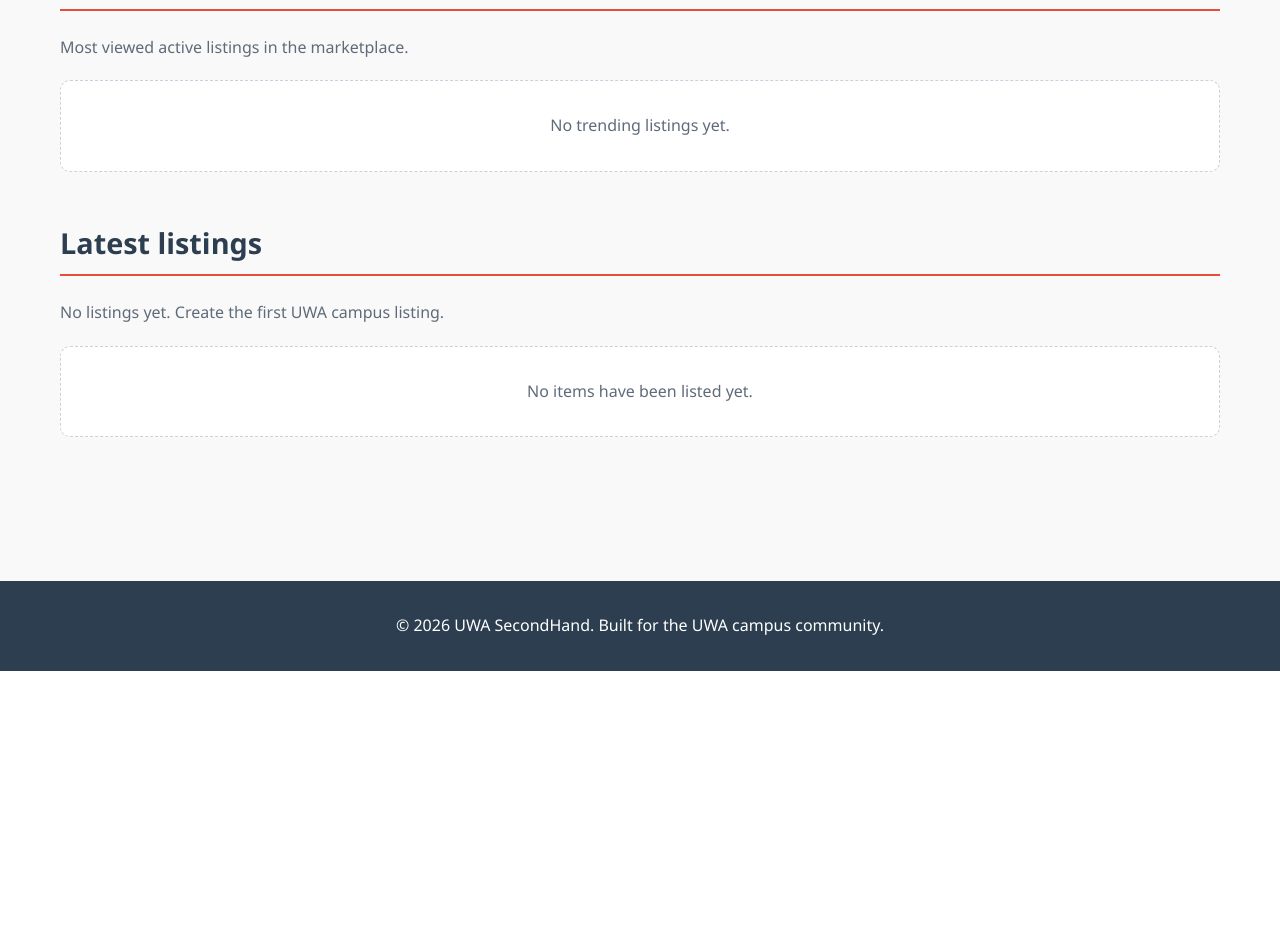
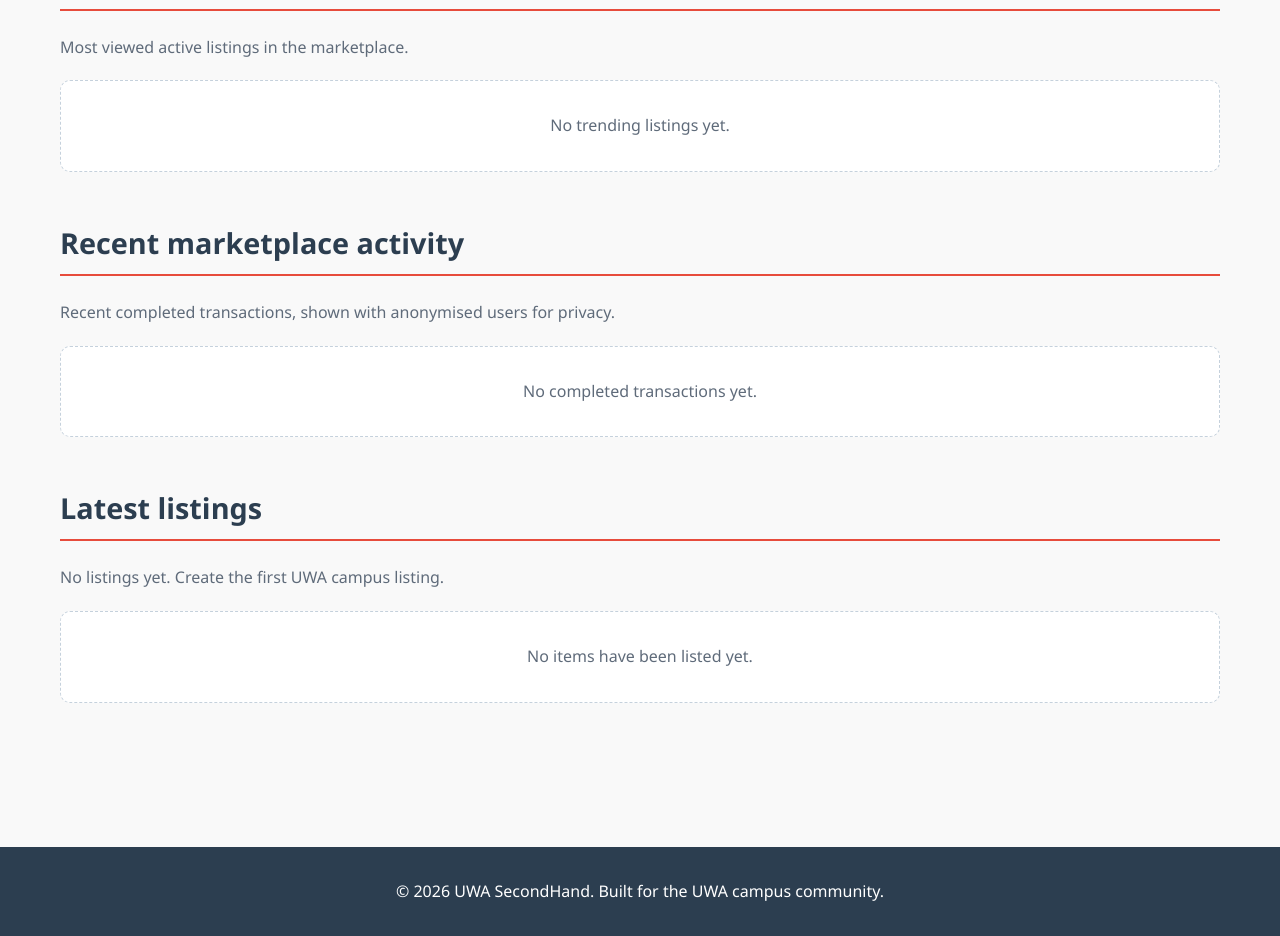
Before and after one commit to Solarch1022/CITS-5505-GroupProject, a Flask app: page / in a window 1280 px wide. Shown: the part 1056-1992 px from the top of the page. Before the commit the page ends 1727 px from the top, so only its background shows below. Run offline with Flask 3, Linux system fonts and the light colour scheme; some libraries are stand-ins or nearby versions.

Commit message:
Add recent marketplace activity feed with anonymised trader display

```diff
--- a/src/app.py
+++ b/src/app.py
@@ -1439,10 +1439,20 @@ UWA Student Marketplace Team'''
             .limit(4)
             .all()
         )
+
+        recent_transactions = (
+            Transaction.query
+            .filter_by(status='completed')
+            .order_by(Transaction.created_at.desc())
+            .limit(6)
+            .all()
+        )
+
         return render_template(
             'index.html',
             latest_items=[serialize_item(item) for item in latest_items],
             trending_items=[serialize_item(item) for item in trending_items],
+            recent_transactions=recent_transactions,
             )
 
     @app.route('/app')
--- a/src/templates/index.html
+++ b/src/templates/index.html
@@ -65,6 +65,34 @@
 
     <section class="section">
         <div class="section-heading">
+            <h2>Recent marketplace activity</h2>
+            <p>Recent completed transactions, shown with anonymised users for privacy.</p>
+        </div>
+
+        {% if recent_transactions %}
+            <div class="info-banner">
+                {% for transaction in recent_transactions %}
+                    <div>
+                        <strong>CampusTrader-{{ '%03d'|format(transaction.buyer.id * 17) }}</strong>
+                        bought
+                        <strong>{{ transaction.item.title }}</strong>
+                        from
+                        <strong>CampusTrader-{{ '%03d'|format(transaction.seller.id * 17) }}</strong>
+                        for
+                        <strong>${{ '%.2f'|format(transaction.price) }}</strong>
+                        <span>
+                            on {{ transaction.created_at.strftime('%d %b %Y') }}
+                        </span>
+                    </div>
+                {% endfor %}
+            </div>
+        {% else %}
+            <div class="empty-state">No completed transactions yet.</div>
+        {% endif %}
+    </section>
+
+    <section class="section">
+        <div class="section-heading">
             <h2>Latest listings</h2>
             <p>
                 {% if latest_items %}
```
